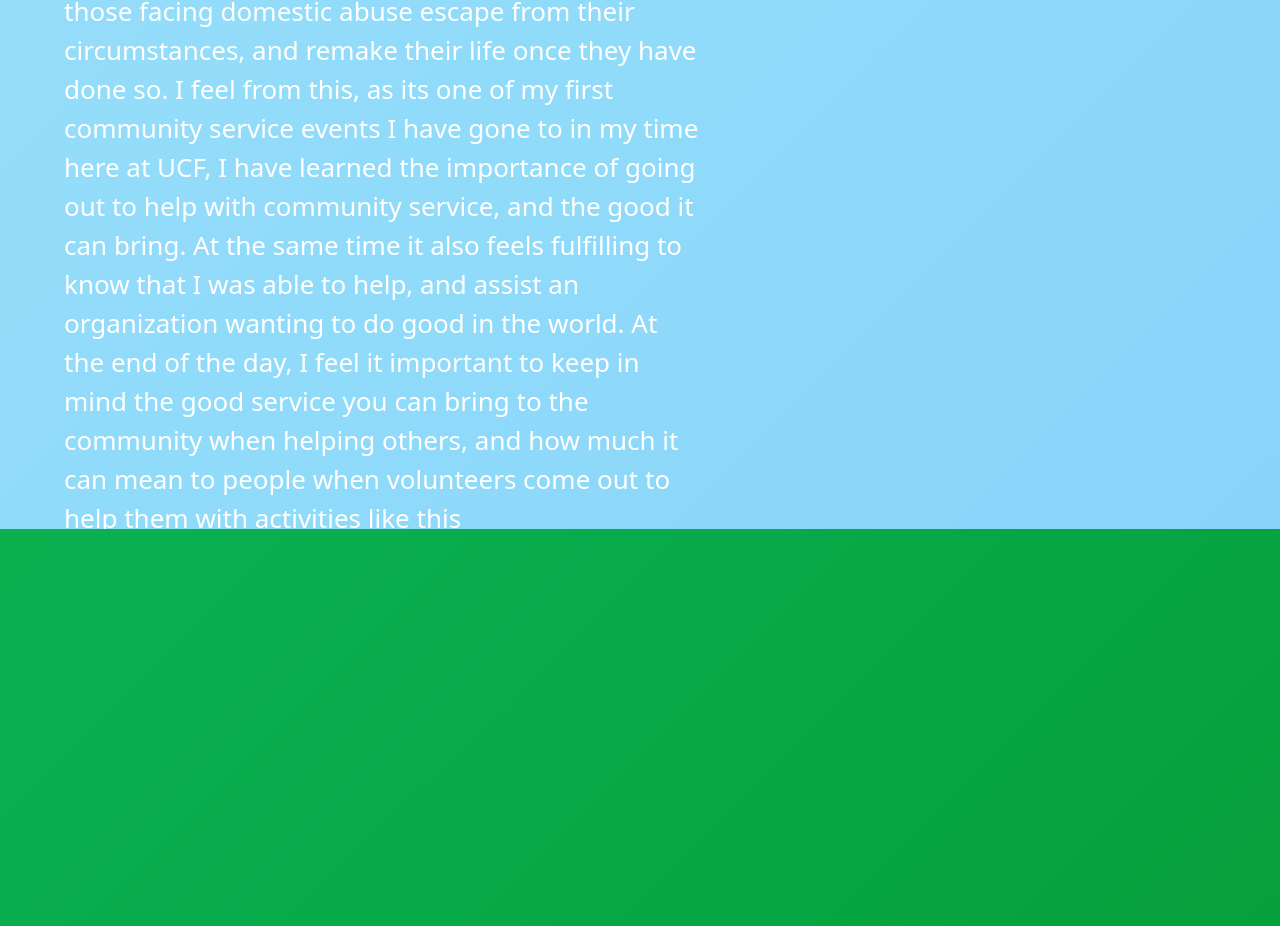
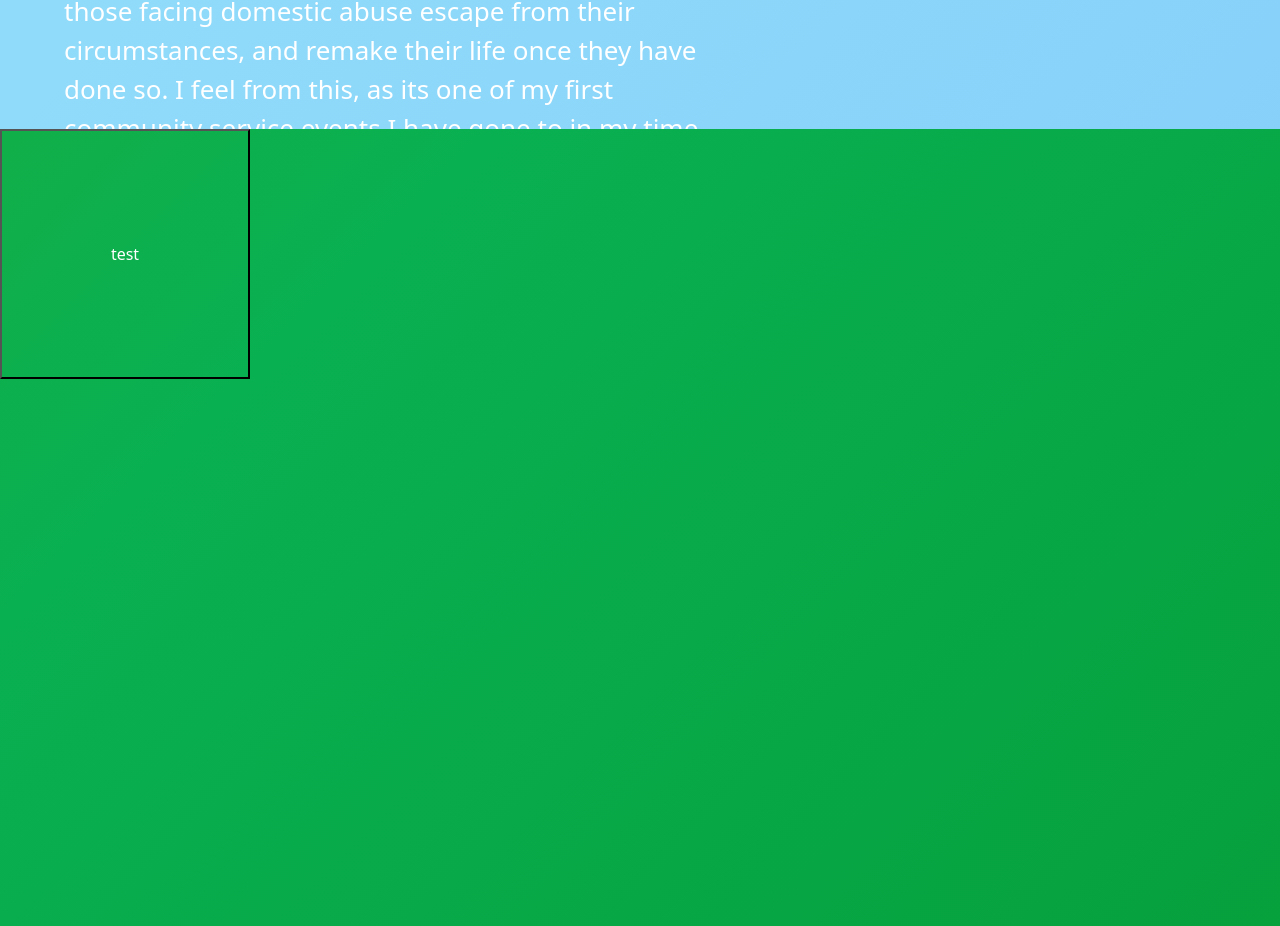
Before and after one commit to cala28124-sketch/portfolio-project, a React app: page / in a window 1280 px wide. Shown: the part 1471-2397 px from the top of the page. Built offline with nearby package versions, Linux system fonts and the light colour scheme; the HTML template or start-up script is replaced by a standard one; a web font is replaced by a local one.

Commit message:
11/11 push 2, dropbox beginning additures.

```diff
--- a/src/App.css
+++ b/src/App.css
@@ -52,8 +52,8 @@
 .openbox{
   width: 50vw;
   height: 50vh;
-  position: absolute;
-  top: 100%;
+  position: fixed;
+   top: 50%;
   left: 50%;
   transform: translate(-50%, -50%);
   display: block;
@@ -84,13 +84,12 @@
 
 
 .boxbutton{
+  position: relative;
   width: 250px;
   height: 250px;
   display: block;
-  border: none;
-  margin-left: 10%;
-  margin-top: 10%;
   transition: transform 0.3s ease;
+  background-color: #373737;
 
 }
 
@@ -125,7 +124,7 @@
   background: linear-gradient(-45deg,#75AAF0, #7BC1FA, #8FDAFA, #A3E3FA, #82CEFA);
   background-size: 400% 400%;
   animation: gradient 5s ease infinite;
-  height: 250vh
+  height: 200vh
 
 }
 
@@ -138,7 +137,7 @@
 );
   background-size: 400% 400%;
   animation: gradient 5s ease infinite;
-  height: 250vh;
+  height: 300vh;
 
 }
 
--- a/src/App.tsx
+++ b/src/App.tsx
@@ -3,6 +3,7 @@ import Navbar from "./components/Navbar";
 import Box from "./components/notes";
 import { useState } from "react";
 import Paragraph from "./components/Paragraph";
+import Dropbox from "./components/dropbox.tsx";
 
 function App() {
   const [Videoshow, setStop] = useState(false);
@@ -104,7 +105,13 @@ function App() {
           alt="thats me fr"
         />
       </div>
-      <div className="floor-background"></div>
+      <div className="floor-background">
+        <Dropbox
+          Text={
+            "Welcome to the Career Page! Here, you can explore various career opportunities and resources to help you advance in your professional journey. Whether you're looking for job listings, career advice, or networking tips, we've got you covered. Start your journey towards a fulfilling career today!"
+          }
+        />
+      </div>
     </>
   );
 }
```
